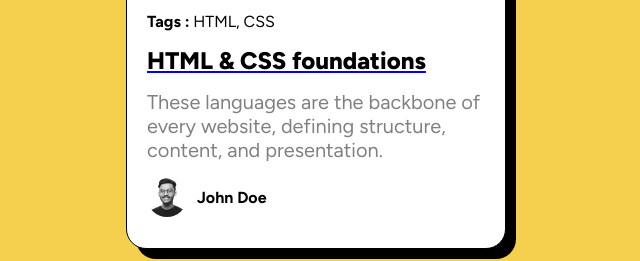
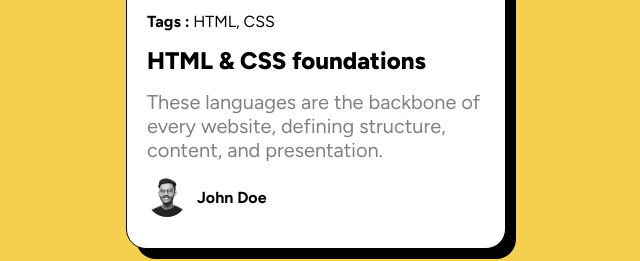
Before and after one commit to Othmane-Wina/session2, a plain HTML site: page index.html in a window 1280 px wide. Shown: the part 416-677 px from the top of the page, 324-964 px from the left. Drawn offline with Linux system fonts and the light colour scheme.

Commit message:
3rd commit

```diff
--- a/index.html
+++ b/index.html
@@ -17,7 +17,7 @@
             <p>Published 25 Oct 2024</p>
         </div>
         <p><strong>Tags : </strong>HTML, CSS</p>
-        <a href="https://www.youtube.com"><h2 class="name-title">HTML & CSS foundations</h2></a>
+        <a style="text-decoration: none;" href="https://www.youtube.com"><h2 class="name-title">HTML & CSS foundations</h2></a>
         <p class="main-para">These languages are the backbone of every website, defining structure, content, and presentation.</p>
         <div class="author">
             <img src="profile.jpg" alt="" width="40px">
```
